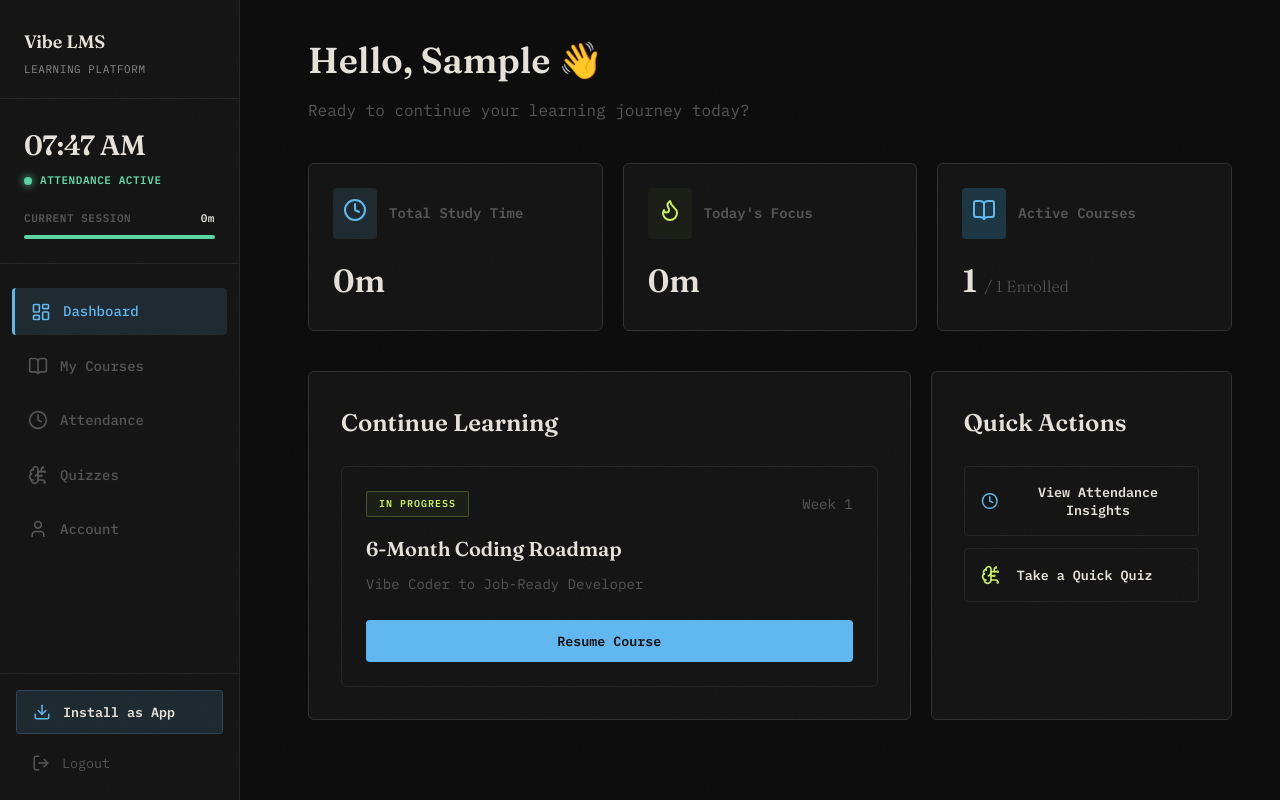
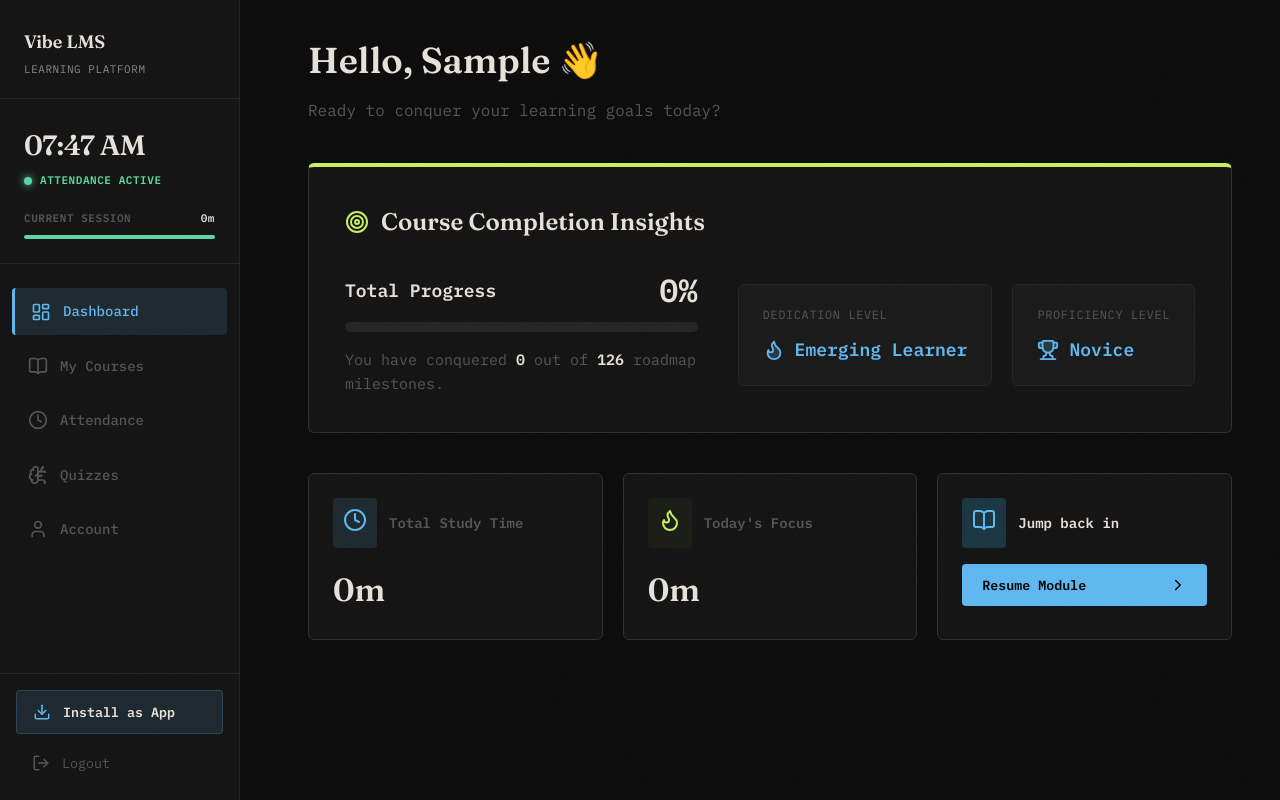
Before and after one commit to fayaspsulfikkar/vibe-learning-app, a React (Vite) app: page / in a window 1280 px wide. Built offline with nearby package versions, Linux system fonts and the light colour scheme; sample sign-in values are in the browser's storage.

Commit message:
feat: add comprehensive course insights with dedication and proficiency tracking to Dashboard

```diff
--- a/src/pages/Dashboard.jsx
+++ b/src/pages/Dashboard.jsx
@@ -1,7 +1,8 @@
-import React from 'react';
+import React, { useMemo } from 'react';
 import { useAuth } from '../context/AuthContext';
-import { Clock, BookOpen, Flame, BrainCircuit } from 'lucide-react';
+import { Clock, BookOpen, Flame, BrainCircuit, Target, Trophy, ChevronRight } from 'lucide-react';
 import { useNavigate } from 'react-router-dom';
+import { courseData } from '../data/courseData';
 
 export default function Dashboard() {
   const { user, studyTime, attendance } = useAuth();
@@ -18,12 +19,84 @@ export default function Dashboard() {
     return `${Math.floor(m / 60)}h ${m % 60}m`;
   };
 
+  // Pre-calculate progress
+  const { percentage, solvedTasksCount, totalTasks } = useMemo(() => {
+    let total = 0;
+    courseData.forEach(p => p.weeks.forEach(w => total += w.tasks.length));
+
+    // Read user explicit data
+    const taskData = JSON.parse(localStorage.getItem(`vibe_tasks_${user?.email}`) || '{}');
+    const solved = Object.keys(taskData).filter(k => taskData[k]).length;
+
+    const pct = total === 0 ? 0 : Math.round((solved / total) * 100);
+    return { percentage: pct, solvedTasksCount: solved, totalTasks: total };
+  }, [user]);
+
+  const getDedicationLevel = () => {
+    if (attendance.length >= 14) return "Unstoppable";
+    if (attendance.length >= 7) return "Highly Dedicated";
+    if (studyTime > 300) return "Consistent Worker";
+    if (studyTime > 60) return "Gaining Momentum";
+    return "Emerging Learner";
+  };
+
+  const getProficiencyLevel = () => {
+    if (percentage === 0) return "Novice";
+    if (percentage < 33) return "Foundational Coder";
+    if (percentage < 66) return "React Architect";
+    if (percentage < 90) return "Full Stack Dev";
+    return "Job Ready Engineer";
+  };
+
   return (
     <div className="fade-in">
       <header style={{ marginBottom: '40px' }}>
         <h1 style={{ fontSize: '36px', marginBottom: '8px' }}>Hello, {user?.name.split(' ')[0]} 👋</h1>
-        <p style={{ color: 'var(--muted)', fontSize: '16px' }}>Ready to continue your learning journey today?</p>
+        <p style={{ color: 'var(--muted)', fontSize: '16px' }}>Ready to conquer your learning goals today?</p>
       </header>
+
+      {/* Main Insights Panel */}
+      <div className="glass-panel" style={{ padding: '36px', marginBottom: '40px', borderTop: '4px solid var(--accent)' }}>
+        <h2 style={{ fontSize: '24px', marginBottom: '32px', display: 'flex', alignItems: 'center', gap: '12px' }}>
+           <Target color="var(--accent)" />
+           Course Completion Insights
+        </h2>
+
+        <div style={{ display: 'flex', gap: '40px', flexWrap: 'wrap', alignItems: 'center' }}>
+           {/* Progress Tracker */}
+           <div style={{ flex: '1 1 300px' }}>
+              <div style={{ display: 'flex', justifyContent: 'space-between', marginBottom: '16px', alignItems: 'flex-end' }}>
+                <span style={{ fontWeight: 600, fontSize: '18px' }}>Total Progress</span>
+                <span style={{ color: 'var(--text)', fontWeight: 800, fontSize: '32px', lineHeight: 1 }}>{percentage}%</span>
+              </div>
+              <div style={{ height: '10px', background: 'var(--border)', borderRadius: '5px', overflow: 'hidden', marginBottom: '16px' }}>
+                 <div style={{ height: '100%', width: `${percentage}%`, background: 'var(--accent)', transition: 'width 1s ease-in-out', boxShadow: '0 0 10px var(--accent)' }} />
+              </div>
+              <p style={{ color: 'var(--muted)', fontSize: '15px', margin: 0 }}>
+                 You have conquered <strong style={{ color: 'var(--text)' }}>{solvedTasksCount}</strong> out of <strong style={{ color: 'var(--text)' }}>{totalTasks}</strong> roadmap milestones.
+              </p>
+           </div>
+
+           {/* Dynamic Badges */}
+           <div style={{ display: 'flex', gap: '20px', flexWrap: 'wrap' }}>
+              <div style={{ padding: '20px 24px', background: 'var(--surface2)', borderRadius: 'var(--radius-md)', border: '1px solid var(--border)' }}>
+                 <div style={{ fontSize: '12px', color: 'var(--muted)', marginBottom: '12px', textTransform: 'uppercase', letterSpacing: '0.05em' }}>Dedication Level</div>
+                 <div style={{ display: 'flex', alignItems: 'center', gap: '10px', color: 'var(--primary)', fontSize: '18px' }}>
+                   <Flame size={22} fill="var(--primary)" fillOpacity={0.2} />
+                   <span style={{ fontWeight: 600 }}>{getDedicationLevel()}</span>
+                 </div>
+              </div>
+
+              <div style={{ padding: '20px 24px', background: 'var(--surface2)', borderRadius: 'var(--radius-md)', border: '1px solid var(--border)' }}>
+                 <div style={{ fontSize: '12px', color: 'var(--muted)', marginBottom: '12px', textTransform: 'uppercase', letterSpacing: '0.05em' }}>Proficiency Level</div>
+                 <div style={{ display: 'flex', alignItems: 'center', gap: '10px', color: 'var(--info)', fontSize: '18px' }}>
+                   <Trophy size={22} fill="var(--info)" fillOpacity={0.2} />
+                   <span style={{ fontWeight: 600 }}>{getProficiencyLevel()}</span>
+                 </div>
+              </div>
+           </div>
+        </div>
+      </div>
 
       {/* Stats Grid */}
       <div style={{ display: 'grid', gridTemplateColumns: 'repeat(auto-fit, minmax(240px, 1fr))', gap: '20px', marginBottom: '40px' }}>
@@ -47,47 +120,20 @@ export default function Dashboard() {
           <h2 style={{ fontSize: '32px' }}>{formatMins(getTodayMinutes())}</h2>
         </div>
 
-        <div className="glass-panel" style={{ padding: '24px' }}>
-          <div style={{ display: 'flex', alignItems: 'center', gap: '12px', marginBottom: '16px' }}>
+        <div className="glass-panel" style={{ padding: '24px', position: 'relative', overflow: 'hidden' }}>
+          <div style={{ display: 'flex', alignItems: 'center', gap: '12px', marginBottom: '16px', position: 'relative', zIndex: 2 }}>
              <div style={{ padding: '10px', background: 'rgba(56, 189, 248, 0.2)', borderRadius: 'var(--radius-sm)', color: 'var(--info)' }}>
               <BookOpen size={24} />
             </div>
-            <span style={{ color: 'var(--muted)', fontWeight: 600 }}>Active Courses</span>
+            <span style={{ color: 'var(--text)', fontWeight: 600 }}>Jump back in</span>
           </div>
-          <h2 style={{ fontSize: '32px' }}>1 <span style={{ fontSize: '16px', color: 'var(--muted)', fontWeight: 400 }}>/ 1 Enrolled</span></h2>
-        </div>
-      </div>
-
-      <div style={{ display: 'grid', gridTemplateColumns: '2fr 1fr', gap: '20px' }}>
-        <div className="glass-panel" style={{ padding: '32px' }}>
-           <h2 style={{ marginBottom: '24px', fontSize: '24px' }}>Continue Learning</h2>
-
-           <div style={{ padding: '24px', border: '1px solid var(--border)', borderRadius: 'var(--radius-md)', background: 'var(--surface)' }}>
-              <div style={{ display: 'flex', justifyContent: 'space-between', alignItems: 'center', marginBottom: '16px' }}>
-                <span className="badge badge-accent">In Progress</span>
-                <span style={{ color: 'var(--muted)' }}>Week 1</span>
-              </div>
-              <h3 style={{ fontSize: '20px', marginBottom: '8px' }}>6-Month Coding Roadmap</h3>
-              <p style={{ color: 'var(--muted)', marginBottom: '24px' }}>Vibe Coder to Job-Ready Developer</p>
-
-              <div style={{ display: 'flex', gap: '12px' }}>
-                <button onClick={() => navigate('/course')} className="btn-primary" style={{ flex: 1 }}>Resume Course</button>
-              </div>
-           </div>
-        </div>
-
-        <div className="glass-panel" style={{ padding: '32px' }}>
-          <h2 style={{ marginBottom: '24px', fontSize: '24px' }}>Quick Actions</h2>
-          <div style={{ display: 'flex', flexDirection: 'column', gap: '12px' }}>
-            <button onClick={() => navigate('/attendance')} style={{ padding: '16px', background: 'var(--surface)', border: '1px solid var(--border)', borderRadius: 'var(--radius-sm)', display: 'flex', alignItems: 'center', gap: '16px' }}>
-               <Clock size={20} color="var(--primary)" />
-               <span style={{ fontWeight: 600, color: 'var(--text)' }}>View Attendance Insights</span>
-            </button>
-            <button onClick={() => navigate('/quiz')} style={{ padding: '16px', background: 'var(--surface)', border: '1px solid var(--border)', borderRadius: 'var(--radius-sm)', display: 'flex', alignItems: 'center', gap: '16px' }}>
-               <BrainCircuit size={20} color="var(--accent)" />
-               <span style={{ fontWeight: 600, color: 'var(--text)' }}>Take a Quick Quiz</span>
-            </button>
-          </div>
+          <button
+            onClick={() => navigate('/course')}
+            style={{ position: 'relative', zIndex: 2, padding: '12px 20px', background: 'var(--info)', color: '#000', border: 'none', borderRadius: 'var(--radius-sm)', fontWeight: 600, display: 'flex', justifyContent: 'space-between', alignItems: 'center', width: '100%', marginTop: 'auto', cursor: 'pointer' }}
+          >
+            <span>Resume Module</span>
+            <ChevronRight size={18} />
+          </button>
         </div>
       </div>
     </div>
```
